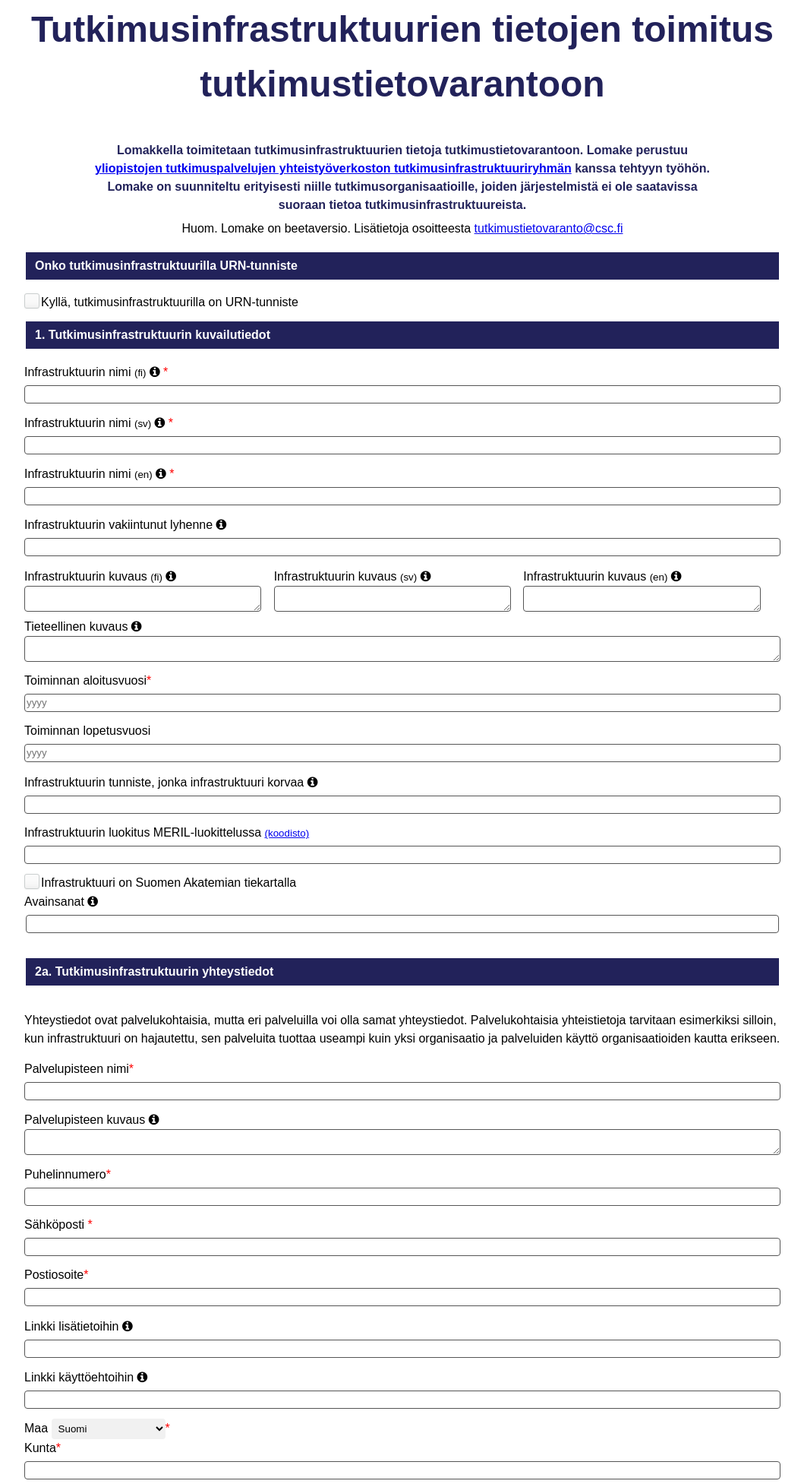
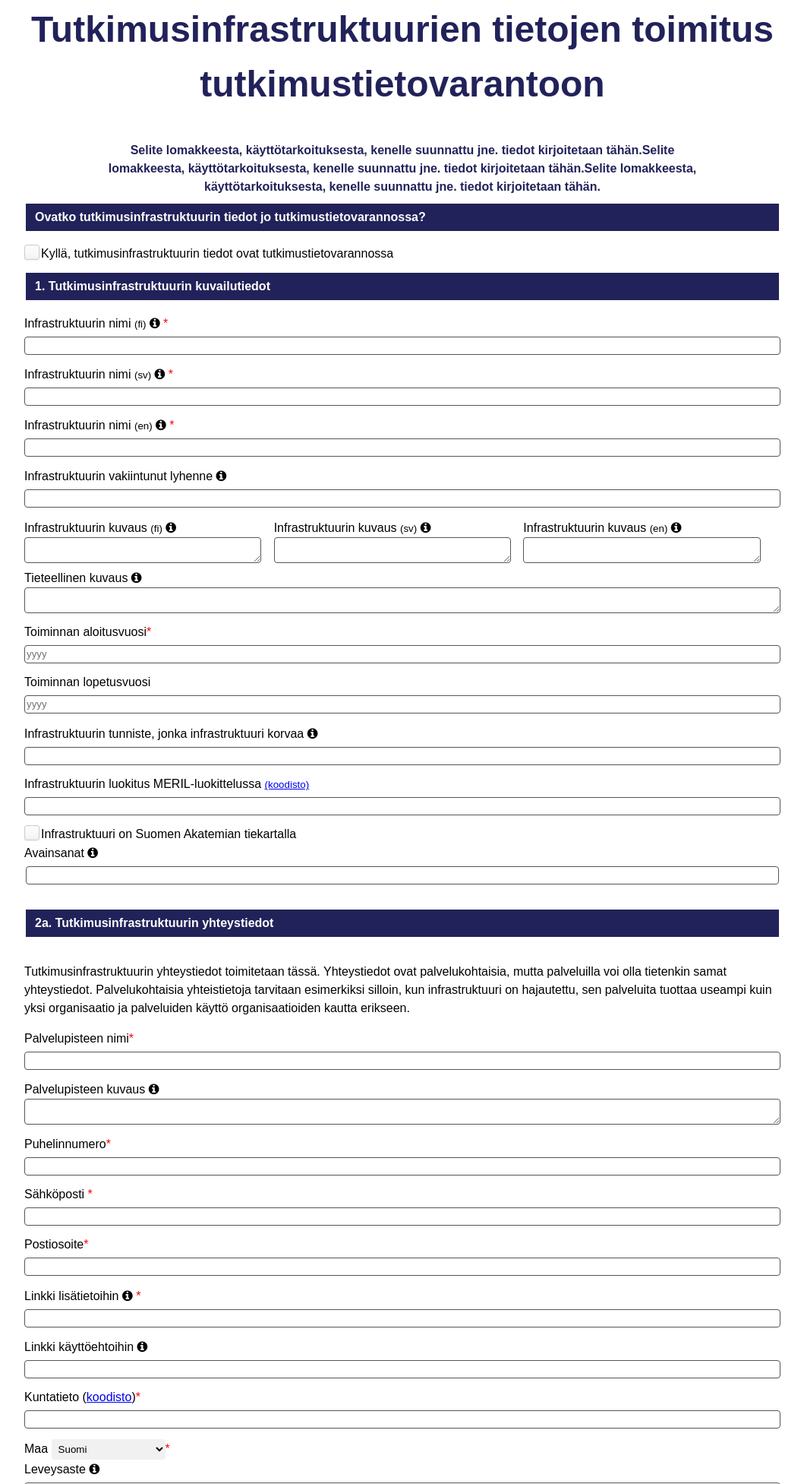
Before and after one commit to CSCfi/research-infrastructure-form-frontend, a plain HTML site: page index.html in a window 1280 px wide. Shown: the part 210-2163 px from the top of the page at 76% size, without its empty margins (110-1169 px from the left). Drawn offline with Linux system fonts and the light colour scheme.

Commit message:
Old version back, updated ones caused error in form submission.

```diff
--- a/index.html
+++ b/index.html
@@ -27,25 +27,23 @@
     <main>
         <div class="content w80">
             <h1>Tutkimusinfrastruktuurien tietojen toimitus tutkimustietovarantoon</h1>
-            <p class="subheading legend_border w80">Lomakkella toimitetaan tutkimusinfrastruktuurien tietoja tutkimustietovarantoon. Lomake perustuu <a href="https://wiki.eduuni.fi/x/Vpz4Ag" target="_blank">yliopistojen tutkimuspalvelujen yhteistyöverkoston tutkimusinfrastruktuuriryhmän</a> kanssa tehtyyn työhön. Lomake on suunniteltu erityisesti niille tutkimusorganisaatioille, joiden järjestelmistä ei ole saatavissa suoraan tietoa tutkimusinfrastruktuureista.
-            </p></br>
-            Huom. Lomake on beetaversio. Lisätietoja osoitteesta <a href="mailto:tutkimustietovaranto@csc.fi">tutkimustietovaranto@csc.fi</a></p>
+            <p class="subheading legend_border w80">Selite lomakkeesta, käyttötarkoituksesta, kenelle suunnattu jne. tiedot kirjoitetaan tähän.Selite lomakkeesta, käyttötarkoituksesta, kenelle suunnattu jne. tiedot kirjoitetaan tähän.Selite lomakkeesta, käyttötarkoituksesta, kenelle suunnattu jne. tiedot kirjoitetaan tähän.</p>
             <!-- </div> -->
             <div style="background-color: #fff; width: 100%;">
 
                 <!-- <div class="content w60" ;> -->
 
-                <form action="#" method="post">
+                <form action="http://dwidrihfe.csc.fi:5000" method="post">
                     <input type="number" class="hidden" id="extra-services" name="extra-services" value="0">
                     <fieldset>
                         <legend>
-                            <h2 class="form-header">Onko tutkimusinfrastruktuurilla URN-tunniste</h2>
+                            <h2 class="form-header">Ovatko tutkimusinfrastruktuurin tiedot jo tutkimustietovarannossa?</h2>
                         </legend>
 
 
                         <label for="TTV_yes">
                             <input type="checkbox" class="box" id="TTV_yes" name="TTV_yes" value="yes" onclick="toggleElement('hidden_fields1', this.checked)" />
-                            Kyllä, tutkimusinfrastruktuurilla on URN-tunniste
+                            Kyllä, tutkimusinfrastruktuurin tiedot ovat tutkimustietovarannossa
                         </label>
 
 
@@ -53,7 +51,7 @@
                             <fieldset id=TTVcode>
 
 
-                                <label for="ttv_id">Tutkimusinfrastruktuurin tunniste:</label>
+                                <label for="ttv_id">Tutkimusinfrastruktuurin tunniste (tarkista tunniste <a href="www.research.fi" target="_blank">portaalista</a>):</label>
                                 <input type="text" class="field" name="ttv_id" id="ttv_id">
 
                             </fieldset>
@@ -153,7 +151,7 @@
                         <legend>
                             <h2 class="form-header">2a. Tutkimusinfrastruktuurin yhteystiedot</h2>
                         </legend>
-                        <p>Yhteystiedot ovat palvelukohtaisia, mutta eri palveluilla voi olla samat yhteystiedot. Palvelukohtaisia yhteistietoja tarvitaan esimerkiksi silloin, kun infrastruktuuri on hajautettu, sen palveluita tuottaa useampi kuin yksi organisaatio ja palveluiden käyttö organisaatioiden kautta erikseen.</p>
+                        <p>Tutkimusinfrastruktuurin yhteystiedot toimitetaan tässä. Yhteystiedot ovat palvelukohtaisia, mutta palveluilla voi olla tietenkin samat yhteystiedot. Palvelukohtaisia yhteistietoja tarvitaan esimerkiksi silloin, kun infrastruktuuri on hajautettu, sen palveluita tuottaa useampi kuin yksi organisaatio ja palveluiden käyttö organisaatioiden kautta erikseen.</p>
 
                         <label for="infraConName" class="required">Palvelupisteen nimi</label>
 
@@ -173,7 +171,7 @@
                         <label for="infraConPost" class="required">Postiosoite</label>
                         <input type="text" id="infraConPost" name="infraConPost" class="field">
 
-                        <label for="infraConInfo">Linkki lisätietoihin
+                        <label for="infraConInfo" class="required">Linkki lisätietoihin
                             <div class="tooltip"><i class="fa fa-info-circle"></i><span class="tooltiptext">Esimerkiksi infrastruktuurin kotisivu jne.</span></div>
                         </label>
                         <input type="url" id="infraConInfo" name="infraConInfo" class="field">
@@ -184,12 +182,13 @@
                          </label>
                         <input type="url" id="infraConTerms" name="infraConTerms" class="field">
 
+
+                        <label for="infraConMunicipality" class="required">Kuntatieto (<a href="#" target="_blank">koodisto</a>)</label>
+                        <input type="text" id="infraConMunicipality" name="infraConMunicipality" class="field">
+
                         <label for="infraConCountry" class="dropdown required">Maa
 
                         <select id="infraConCountry" name="infraConCountry"></select></label>
-
-                        <label for="infraConMunicipality" class="required">Kunta</label>
-                        <input type="text" id="infraConMunicipality" name="infraConMunicipality" class="field">
 
                         <label for="infraConLatitude">Leveysaste
                             <div class="tooltip"><i class="fa fa-info-circle"></i><span class="tooltiptext"><strong>Desimaaleina, 64 bit.</strong> Infrastruktuurit voivat olla sijoittuneena laajasti. Joskus esimerkiksi mittausaseman sijainti on tieto, joka halutaan välittää eteenpäin.</span></div>
@@ -321,13 +320,14 @@
                                 </label>
                                 <input type="url" id="SerPointTerms" name="SerPointTerms" class="field">
 
+
+                                <label for="SerPointMunicipality" class="required">Kuntatieto <a href="#" target="_blank">(koodisto)</a></label>
+                                <input type="text" id="SerPointMunicipality" name="SerPointMunicipality" class="field">
+
                                 <label for="SerPointCountry" class="dropdown required">Maa</label>
 
                                 <select id="SerPointCountry" name="SerPointCountry">
                                 </select>
-
-                                <label for="SerPointMunicipality" class="required">Kunta</label>
-                                <input type="text" id="SerPointMunicipality" name="SerPointMunicipality" class="field">
 
                                 <label for="SerPointLatitude">Leveysaste
                                     <div class="tooltip"><i class="fa fa-info-circle"></i><span class="tooltiptext"><strong>Desimaaleina, 64 bit.</strong> Infrastruktuurit voivat olla sijoittuneena laajasti. Joskus esimerkiksi mittausaseman sijainti on tieto, joka halutaan välittää eteenpäin.</span></div>
@@ -439,10 +439,11 @@
                                 </label>
                                 <input type="url" id="SerPointTerms_add" name="SerPointTerms_add" class="field">
 
+
+                                <label for="SerPointMunicipality_add" class="required">Kuntatieto <a href="#" target="_blank">(koodisto)</a></label>
+                                <input type="text" id="SerPointMunicipality_add" name="SerPointMunicipality_add" class="field">
+
                                 <label for="SerPointCountry_add" class="dropdown required">Maa</label>
-
-                                <label for="SerPointMunicipality_add" class="required">Kunta</label>
-                                <input type="text" id="SerPointMunicipality_add" name="SerPointMunicipality_add" class="field">
 
                                 <select id="SerPointCountry_add" name="SerPointCountry_add"></select>
 
@@ -486,17 +487,16 @@
                         </legend>
 
 
-                            <!--
                         <label for="terms" class="required">
                             <input type="checkbox" class="box" id="terms" name="terms" required>
-                            Olen lukenut <a href="#" target="_blank"></a>tietosuojaselosteen</a>.
+                            Olen lukenut <a href="#" target="_blank">tietosuojaselosteen</a>.
                         </label>
-                        -->
+
 
 
                     </fieldset>
 
-                    <input type="submit" value="Tallenna ja lähetä" class="cta">
+                    <input type="submit" value="Tallenna" class="cta">
 
                 </form> <!-- closes first form tag !-->
 
```
